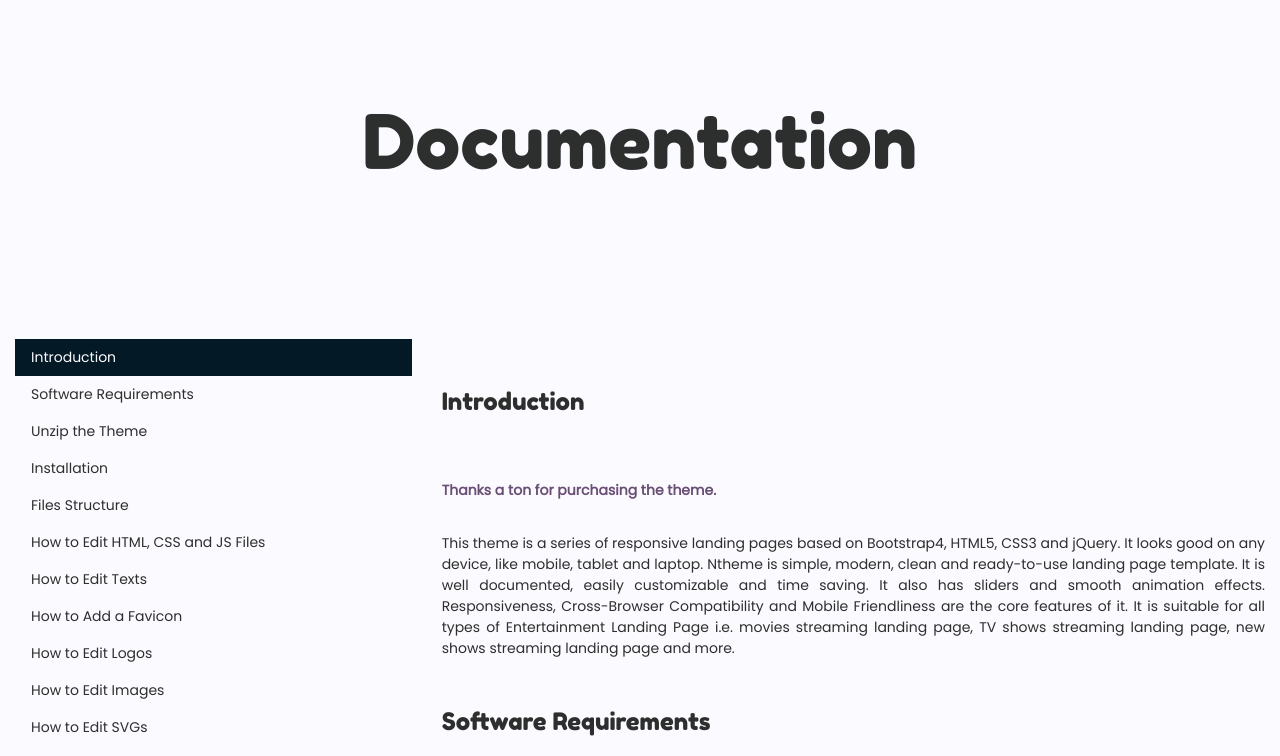
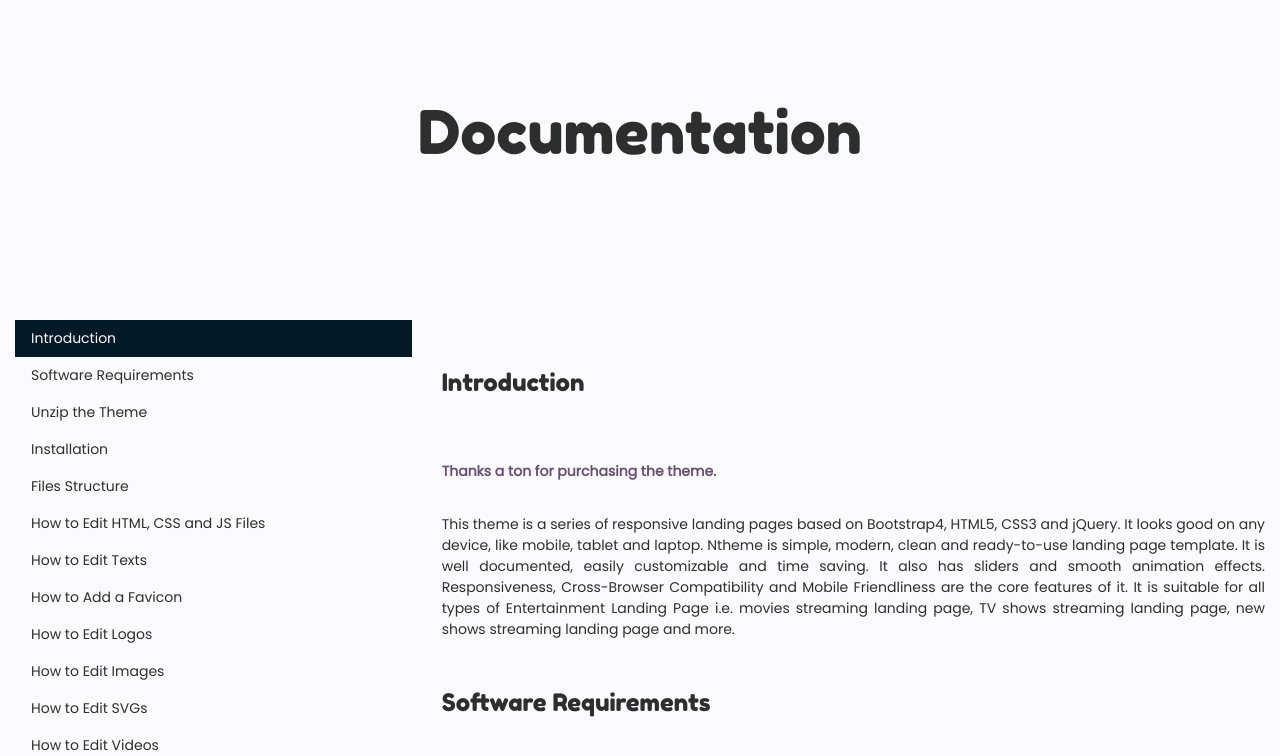
Before and after one commit to hpthemes23/ntheme, a plain HTML site: page documentation.html in a window 1280 px wide. Shown: the top 756 px of the page. Drawn offline with nearby package versions, Linux system fonts and the light colour scheme.

Commit message:
Update documentation.html

```diff
--- a/documentation.html
+++ b/documentation.html
@@ -35,8 +35,8 @@ Description:	Documentation of the theme
 	<body id="ntheme-body">
 		<!-- HEADER -->
 		<header id="header">
-			<div class="container-fluid text-center py-5 my-5">
-				<h2>Documentation</h2>
+			<div class="container-fluid text-center text-break py-5 my-5">
+				<h3>Documentation</h3>
 			</div>
 		</header>
 		<!-- END OF HEADER -->
```
